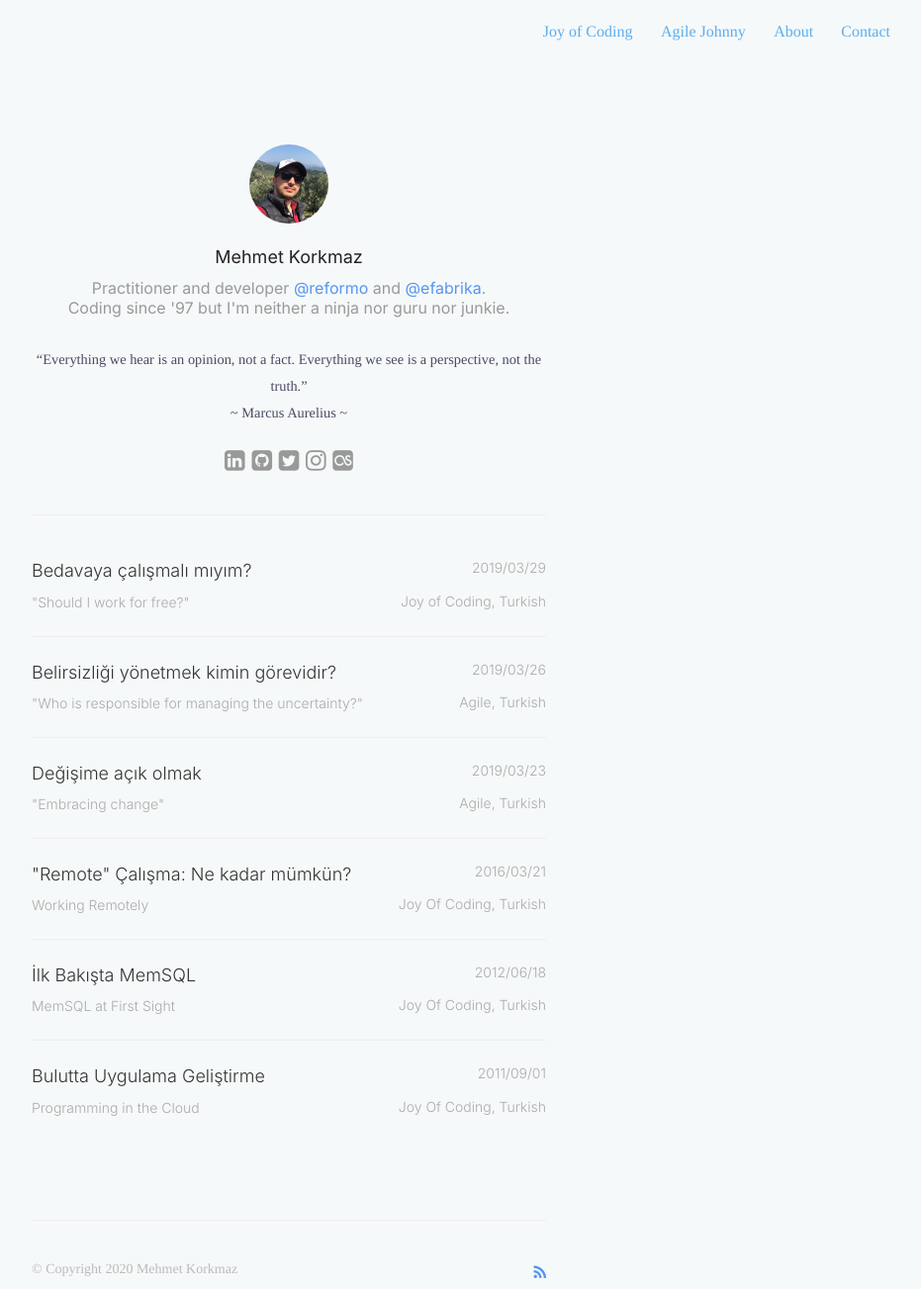
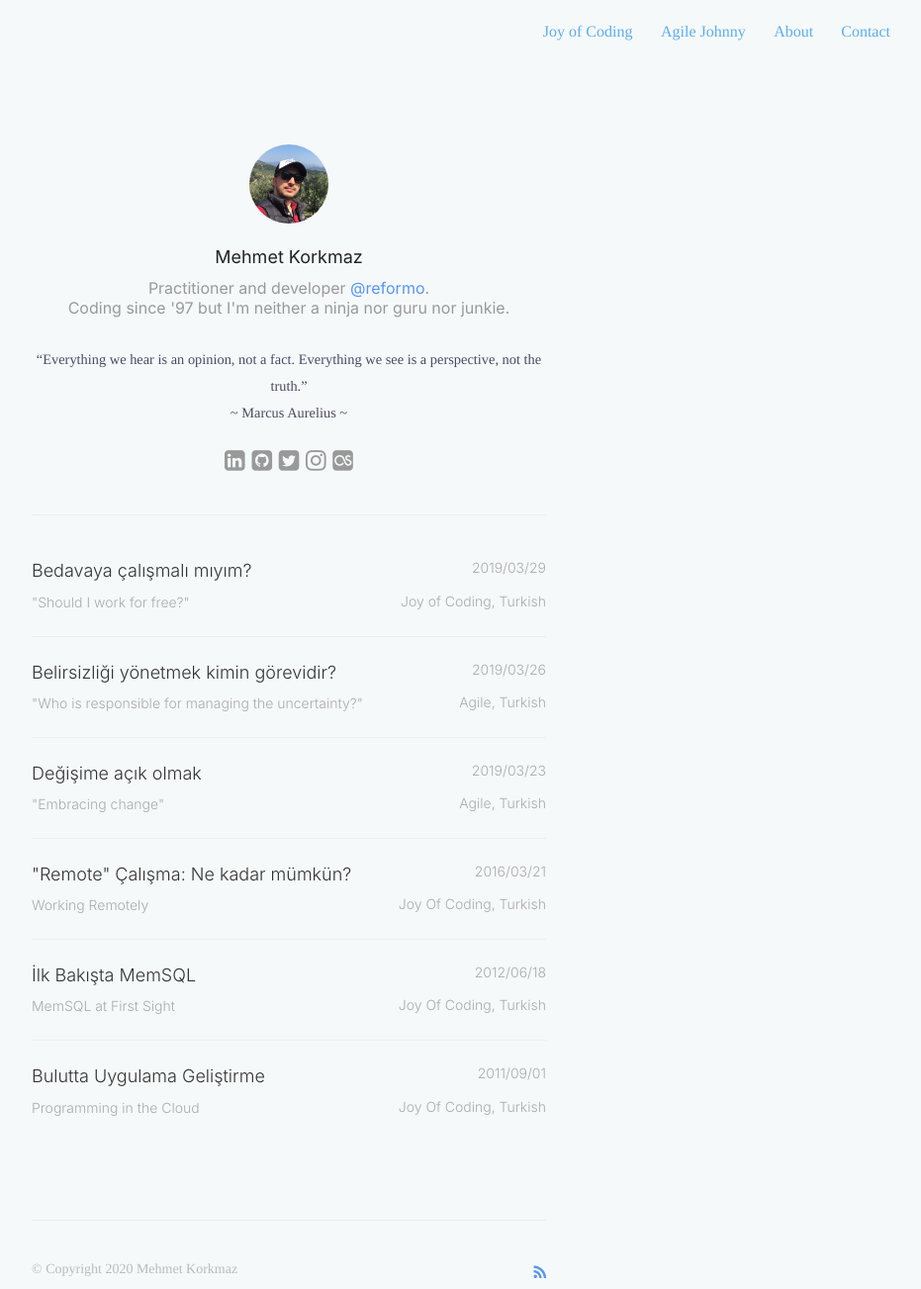
Before and after one commit to mkorkmaz/mkorkmaz.github.io, a Jekyll site: the page built from index.md, in a window 1280 px wide. Shown: the whole page at 99% size, without its empty margins (348-1279 px from the left). Built offline with Jekyll 4.4.1, drawn with Linux system fonts in a browser that asks for light colours; nearby versions of some CDN libraries; some web fonts are replaced.

Commit message:
Update _config.yml

```diff
--- a/_config.yml
+++ b/_config.yml
@@ -21,7 +21,7 @@ title: Personal Website of Mehmet Korkmaz
 author: Mehmet Korkmaz
 email: mehmet@mkorkmaz.com
 description: >- # this means to ignore newlines until "baseurl:"
-  Practitioner and developer <a href="https://reformo.net" target="_blank">@reformo</a> and <a href="https://efabrika.com" target="_blank">@efabrika</a>. <br/>Coding since '97 but I'm neither a ninja nor guru nor junkie.
+  Practitioner and developer <a href="https://reformo.net" target="_blank">@reformo</a>. <br/>Coding since '97 but I'm neither a ninja nor guru nor junkie.
 baseurl: "" # the subpath of your site, e.g. /blog
 url: "https://mkorkmaz.com" # the base hostname & protocol for your site, e.g. http://example.com
 
```
